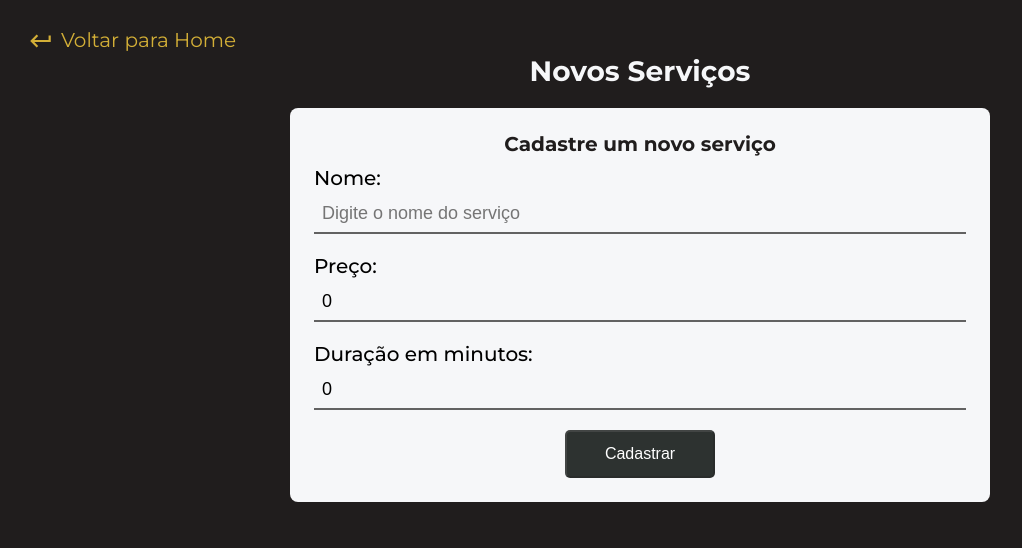
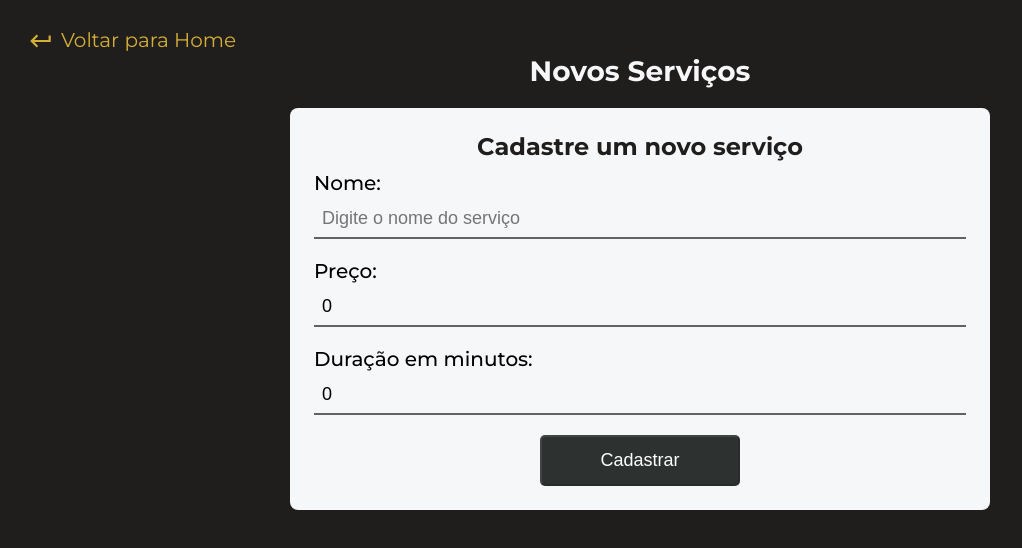
Before and after one commit to EduardoAugustoFReis/TCC-FrontEnd, a React (Vite) app: page /new-service in a window 1280 px wide. Shown: the top 548 px of the page, without its empty margins (0-1022 px from the left). Built offline with nearby package versions, Linux system fonts and the light colour scheme; sample sign-in values are in the browser's storage.

Commit message:
estilização da página NewService

```diff
--- a/src/pages/NewService/styles.ts
+++ b/src/pages/NewService/styles.ts
@@ -94,14 +94,5 @@ export const NewServiceForm = styled.form`
 
   @media (min-width: ${breakpoints.tablet}) {
     min-width: 70rem;
-
-    h2 {
-      font-size: 2rem;
-    }
-
-    button {
-      font-size: 1.6rem;
-      width: 15rem;
-    }
   }
 `;
```
